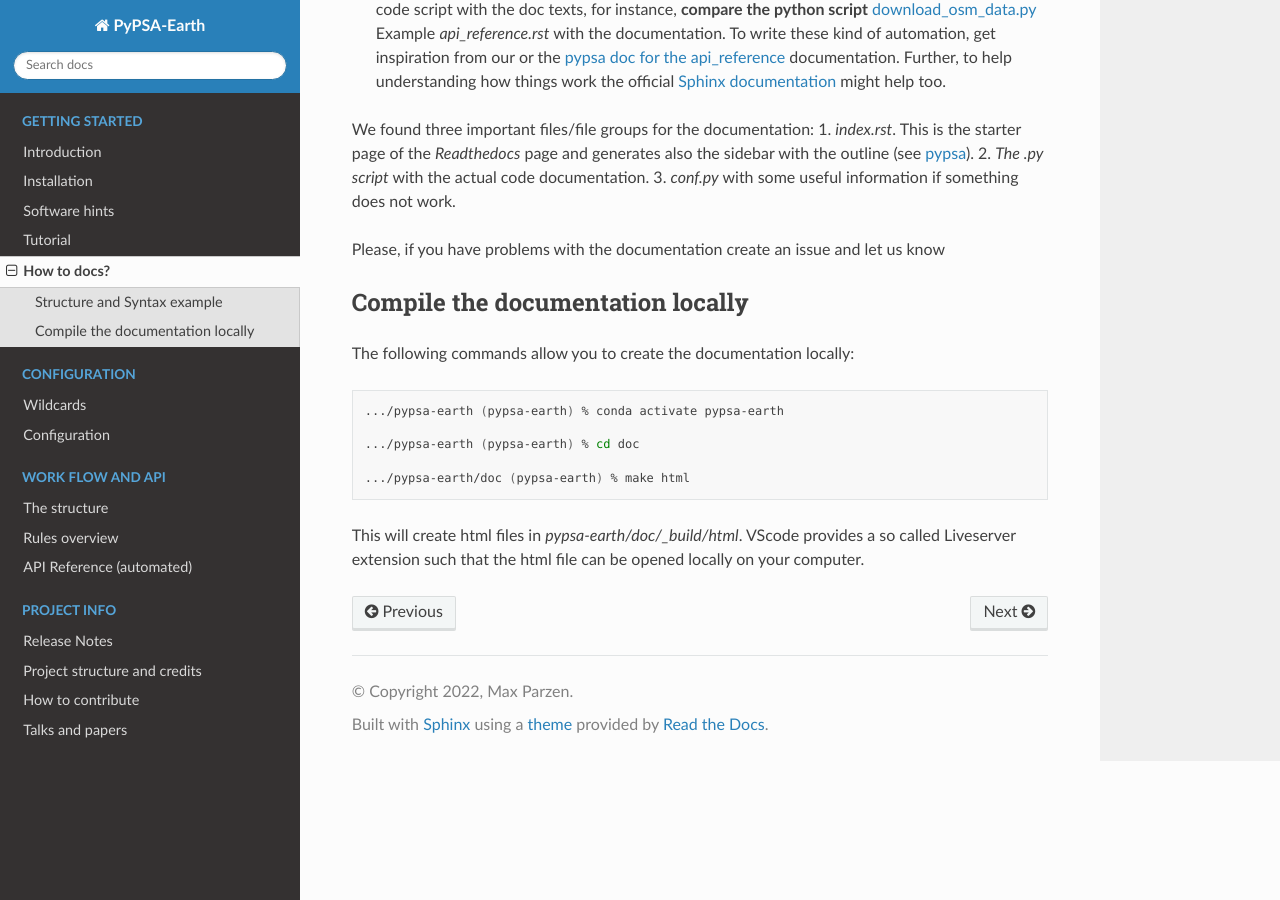
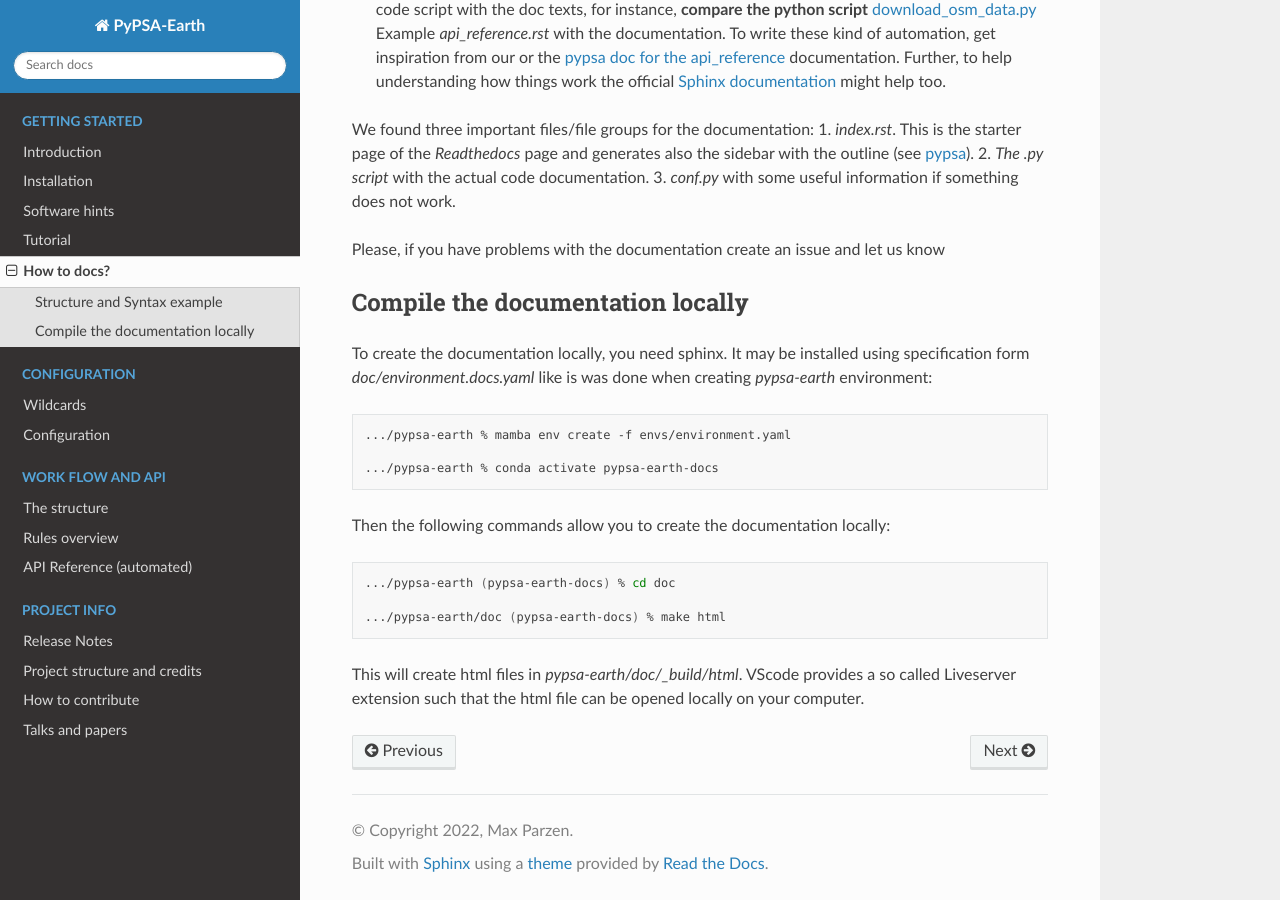
Before and after one commit to pypsa-meets-earth/pypsa-earth, a Sphinx documentation site: the page built from doc/how_to_docs.rst, in a window 1280 px wide and 900 px high, scrolled down 626 px. Built offline with Sphinx 7.4.7 and the Read the Docs theme 2.0.0, drawn with Linux system fonts in a browser that asks for light colours; pages that are not in the unit, such as notebooks, are missing from menus; the version number could not be read and is left out.

Commit message:
Document doc-env

```diff
--- a/doc/how_to_docs.rst
+++ b/doc/how_to_docs.rst
@@ -31,14 +31,20 @@ Please, if you have problems with the documentation create an issue and let us k
 Compile the documentation locally
 ====================================
 
-The following commands allow you to create the documentation locally:
+To create the documentation locally, you need sphinx. It may be installed using specification form `doc/environment.docs.yaml` like is was done when creating `pypsa-earth` environment:
 
 .. code:: bash
 
-    .../pypsa-earth (pypsa-earth) % conda activate pypsa-earth
+    .../pypsa-earth % mamba env create -f envs/environment.yaml
 
-    .../pypsa-earth (pypsa-earth) % cd doc
+    .../pypsa-earth % conda activate pypsa-earth-docs
 
-    .../pypsa-earth/doc (pypsa-earth) % make html
+Then the following commands allow you to create the documentation locally:
+
+.. code:: bash
+
+    .../pypsa-earth (pypsa-earth-docs) % cd doc
+
+    .../pypsa-earth/doc (pypsa-earth-docs) % make html
 
 This will create html files in `pypsa-earth/doc/_build/html`. VScode provides a so called Liveserver extension such that the html file can be opened locally on your computer.
```
